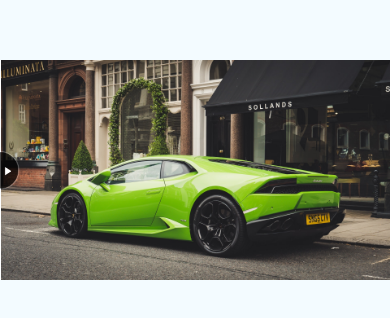
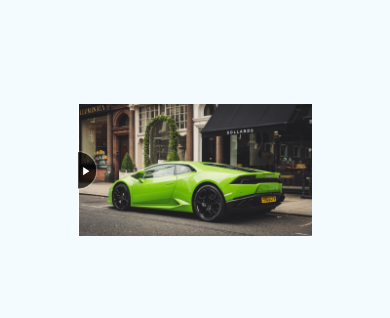
Before and after one commit to kewat1995/background-change-image, a plain HTML site: page index.html in a window 390 px wide. Shown: the part 252-570 px from the top of the page. Drawn offline with Linux system fonts and the light colour scheme.

Commit message:
modified css

```diff
--- a/style.css
+++ b/style.css
@@ -42,9 +42,9 @@ span{
     margin-left: -20px;
     margin-top: -20px;
 }
-@media screen and (max-width: 600px){
+/* @media screen and (max-width: 600px){
  .img-box{
-    width: 100%;
+    width: 60%;
     line-height: 0;
     margin:0 auto;
     overflow: hidden;
@@ -52,9 +52,18 @@ span{
 
  }
  .img-wrap{
+    width: 100%;
     position: absolute;
     top: 0;
     left: 0;
     overflow: hidden;
 }
+.arrow{
+    width: 40px;
+    position: absolute;
+    top: 50%;
+    margin-left: -20px;
+    margin-top: -20px;
 }
+}
+ */
```
